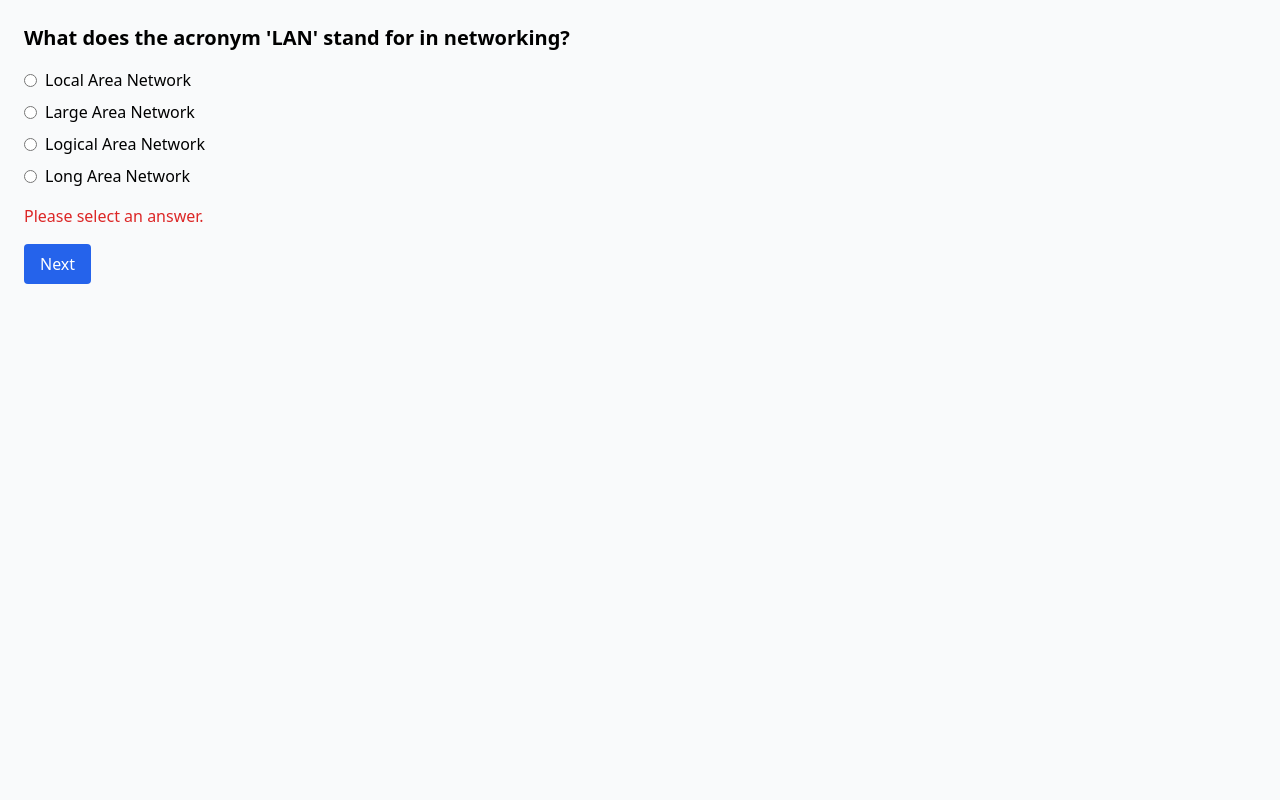
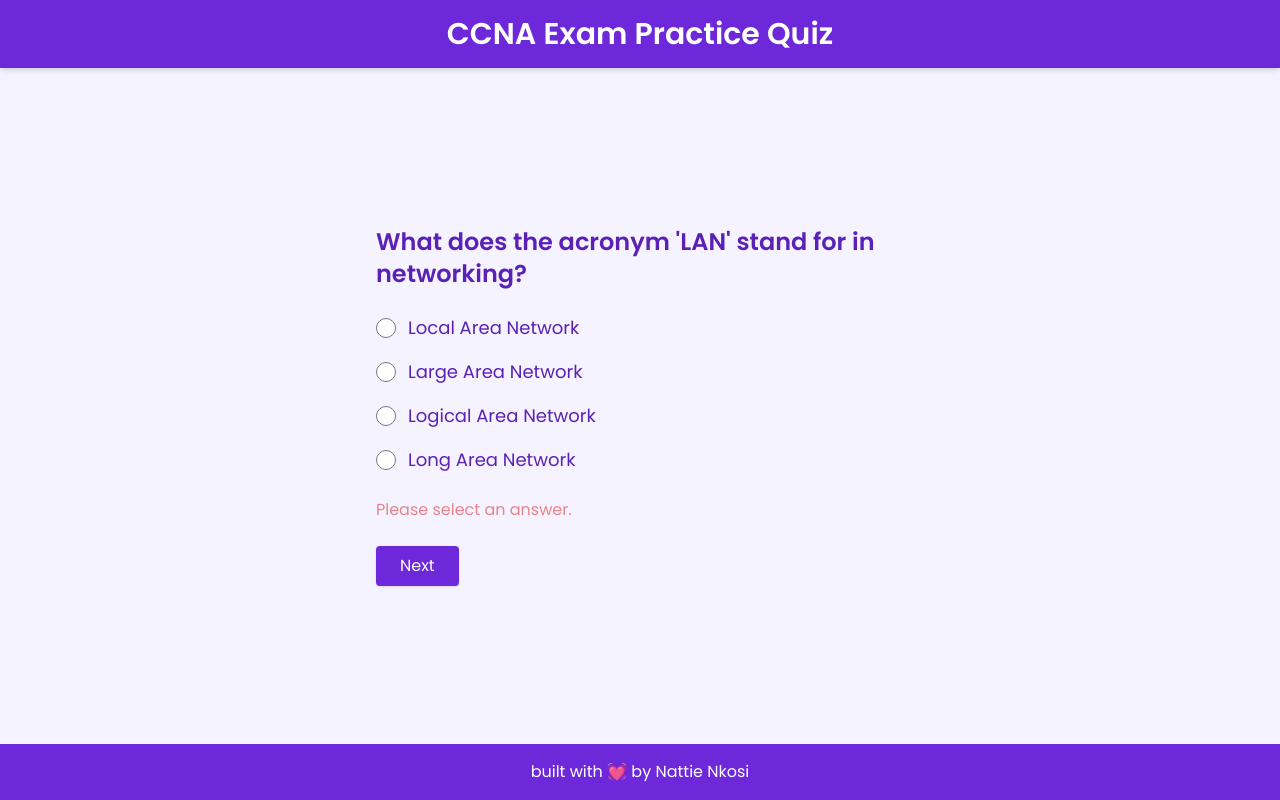
Before and after one commit to Nattie-Nkosi/Quiz-App, a Next.js app: page /quiz in a window 1280 px wide. Both pictures are taken after a click on the button "Next". Built offline with nearby package versions, Linux system fonts and the light colour scheme.

Commit message:
Use a violet color scheme that aligns with CCNA.

```diff
--- a/app/layout.tsx
+++ b/app/layout.tsx
@@ -12,7 +12,26 @@ const Layout: FC<LayoutProps> = ({ children }) => (
     <head>
       <title>CCNA Quiz App</title>
     </head>
-    <body className="bg-gray-50">{children}</body>
+    <body className="bg-violet-50 flex flex-col min-h-screen">
+      {/* Header */}
+      <header className="bg-violet-700 text-white py-4 shadow-md">
+        <div className="container mx-auto text-center">
+          <h1 className="text-3xl font-bold">CCNA Exam Practice Quiz</h1>
+        </div>
+      </header>
+
+      {/* Main Content */}
+      <main className="flex-grow container mx-auto p-6 flex justify-center items-center">
+        {children}
+      </main>
+
+      {/* Footer */}
+      <footer className="bg-violet-700 text-white py-4">
+        <div className="container mx-auto text-center">
+          <p>built with 💓 by Nattie Nkosi</p>
+        </div>
+      </footer>
+    </body>
   </html>
 );
 
--- a/app/quiz/components/question.tsx
+++ b/app/quiz/components/question.tsx
@@ -44,37 +44,41 @@ const QuestionComponent: FC<QuestionComponentProps> = ({
   };
 
   return (
-    <form onSubmit={handleSubmit} className="space-y-4">
-      <h2 className="text-xl font-semibold">{question.question}</h2>
-      <div className="space-y-2">
+    <form onSubmit={handleSubmit} className="space-y-6">
+      <h2 className="text-2xl font-semibold text-violet-800">
+        {question.question}
+      </h2>
+      <div className="space-y-4">
         {question.options.map((option) => (
-          <label key={option} className="flex items-center space-x-2">
+          <label key={option} className="flex items-center space-x-3">
             <input
               type="radio"
               name="answer"
               value={option}
               checked={currentOption === option}
               onChange={() => setCurrentOption(option)}
-              className="form-radio"
+              className="form-radio h-5 w-5 text-violet-600 transition duration-150"
             />
-            <span>{option}</span>
+            <span className="text-lg text-violet-800">{option}</span>
           </label>
         ))}
       </div>
-      {hasError && <p className="text-red-600">Please select an answer.</p>}
+      {hasError && (
+        <p className="text-red-600 animate-pulse">Please select an answer.</p>
+      )}
       <div className="flex space-x-4">
         {!isFirstQuestion && (
           <button
             type="button"
             onClick={onPrevious}
-            className="bg-gray-300 text-gray-800 px-4 py-2 rounded"
+            className="bg-violet-500 text-white px-6 py-2 rounded shadow hover:bg-violet-600 transition duration-200"
           >
             Previous
           </button>
         )}
         <button
           type="submit"
-          className="bg-blue-600 text-white px-4 py-2 rounded"
+          className="bg-violet-700 text-white px-6 py-2 rounded shadow hover:bg-violet-800 transition duration-200"
         >
           Next
         </button>
--- a/app/quiz/components/quiz.tsx
+++ b/app/quiz/components/quiz.tsx
@@ -11,6 +11,7 @@ interface QuizProps {
 }
 
 const Quiz: FC<QuizProps> = ({ questions }) => {
+  /* const questionsPromise = getQuestionsFromFile(); */
   const [currentIndex, setCurrentIndex] = useState(0);
   const [selectedAnswers, setSelectedAnswers] = useState<string[]>(
     Array(questions.length).fill("")
--- a/app/quiz/components/result.tsx
+++ b/app/quiz/components/result.tsx
@@ -26,36 +26,34 @@ const Result: FC<ResultProps> = ({ questions, answers }) => {
     status = "Failed";
   }
 
+  // Determine status color
+  const statusColor =
+    status === "Excellence"
+      ? "text-green-600"
+      : status === "Passed"
+      ? "text-violet-600"
+      : "text-red-600";
+
+  const progressBarColor =
+    status === "Excellence"
+      ? "bg-green-600"
+      : status === "Passed"
+      ? "bg-violet-600"
+      : "bg-red-600";
+
   return (
     <div className="space-y-6">
-      <h2 className="text-2xl font-bold">Quiz Completed</h2>
+      <h2 className="text-3xl font-bold text-violet-800">Quiz Completed</h2>
       <div className="space-y-4">
         <p className="text-lg">
           You scored {correctAnswers} out of {totalQuestions} (
           {percentageScore.toFixed(2)}%)
         </p>
-        <p
-          className={
-            status === "Excellence"
-              ? "text-green-600 font-semibold"
-              : status === "Passed"
-              ? "text-blue-600 font-semibold"
-              : "text-red-600 font-semibold"
-          }
-        >
-          Status: {status}
-        </p>
+        <p className={`${statusColor} font-semibold`}>Status: {status}</p>
         {/* Progress Bar */}
         <div className="w-full bg-gray-300 rounded-full h-4 overflow-hidden">
           <div
-            className={
-              `h-full ` +
-              (status === "Excellence"
-                ? "bg-green-600"
-                : status === "Passed"
-                ? "bg-blue-600"
-                : "bg-red-600")
-            }
+            className={`h-full ${progressBarColor} transition-all duration-500`}
             style={{ width: `${percentageScore}%` }}
           ></div>
         </div>
@@ -67,19 +65,22 @@ const Result: FC<ResultProps> = ({ questions, answers }) => {
             ? "Great job! You have passed the quiz."
             : "Unfortunately, you did not pass. Please review the material and try again."}
         </p>
-        {/* Optional: Retake Quiz Button */}
+        {/* Retake Quiz Button */}
         <button
           onClick={() => window.location.reload()}
-          className="bg-blue-600 text-white px-4 py-2 rounded"
+          className="bg-violet-700 text-white px-6 py-2 rounded shadow hover:bg-violet-800 transition duration-200"
         >
           Retake Quiz
         </button>
       </div>
       {/* Display each question and user's answer */}
-      <div className="space-y-2">
+      <div className="space-y-4">
         {questions.map((question, idx) => (
-          <div key={question.id} className="p-4 border rounded">
-            <p className="font-semibold">{question.question}</p>
+          <div
+            key={question.id}
+            className="p-4 border rounded shadow-sm hover:shadow-md transition duration-200"
+          >
+            <p className="font-semibold text-violet-800">{question.question}</p>
             <p>
               Your Answer: {answers[idx]}{" "}
               {answers[idx] === question.correctAnswer ? "✅" : "❌"}
--- a/app/quiz/page.tsx
+++ b/app/quiz/page.tsx
@@ -6,7 +6,7 @@ import Quiz from "./components/quiz";
 import { Question } from "./types";
 import path from "path";
 
-async function getQuestionsFromFile(): Promise<Question[]> {
+export async function getQuestionsFromFile(): Promise<Question[]> {
   const filePath = path.join(process.cwd(), "data", "questions.json");
   try {
     const jsonData = await fs.readFile(filePath, "utf-8");
@@ -23,14 +23,14 @@ const QuizPage: FC = async () => {
 
   if (!questions || questions.length === 0) {
     return (
-      <div className="p-6">
+      <div className="p-6 max-w-xl mx-auto">
         <h1 className="text-2xl font-bold">No Questions Available</h1>
       </div>
     );
   }
 
   return (
-    <div className="p-6">
+    <div className="p-6 max-w-xl mx-auto">
       <Quiz questions={questions} />
     </div>
   );
--- a/app/styles/globals.css
+++ b/app/styles/globals.css
@@ -1,7 +1,14 @@
-/* app/styles/globals.css */
+@import url("https://fonts.googleapis.com/css2?family=Poppins:wght@400;600&display=swap");
 
 @tailwind base;
 @tailwind components;
 @tailwind utilities;
 
-/* Import Shadcn UI styles if any */
+/* Custom Styles */
+body {
+  font-family: "Poppins", sans-serif;
+}
+
+.focus\:ring-2:focus {
+  box-shadow: 0 0 0 2px theme("colors.violet.500");
+}
--- a/tailwind.config.js
+++ b/tailwind.config.js
@@ -8,7 +8,22 @@ module.exports = {
     "./components/**/*.{js,ts,jsx,tsx}",
   ],
   theme: {
-    extend: {},
+    extend: {
+      colors: {
+        violet: {
+          50: "#f5f3ff",
+          100: "#ede9fe",
+          200: "#ddd6fe",
+          300: "#c4b5fd",
+          400: "#a78bfa",
+          500: "#8b5cf6",
+          600: "#7c3aed",
+          700: "#6d28d9",
+          800: "#5b21b6",
+          900: "#4c1d95",
+        },
+      },
+    },
   },
   plugins: [],
 };
```
